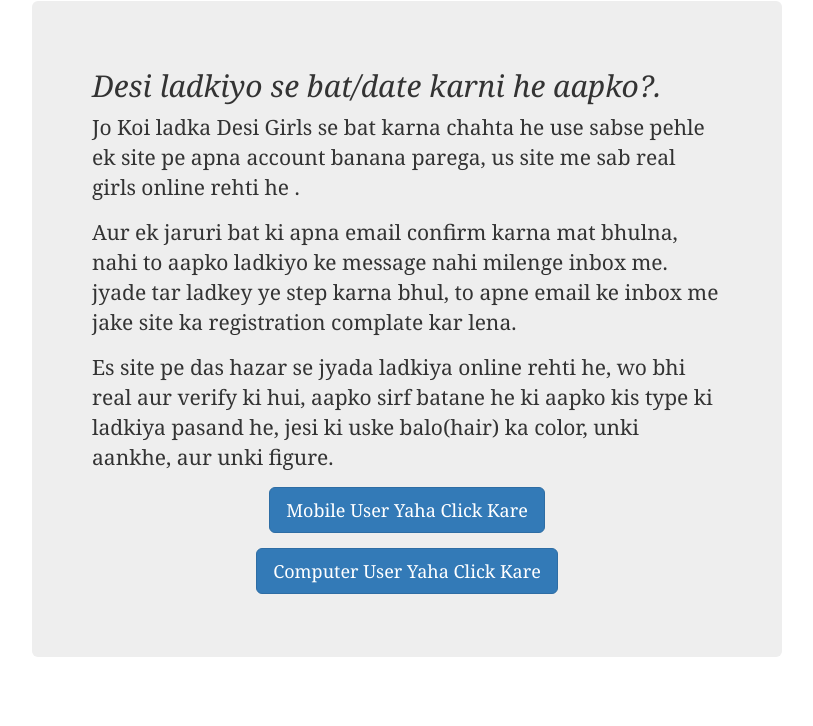
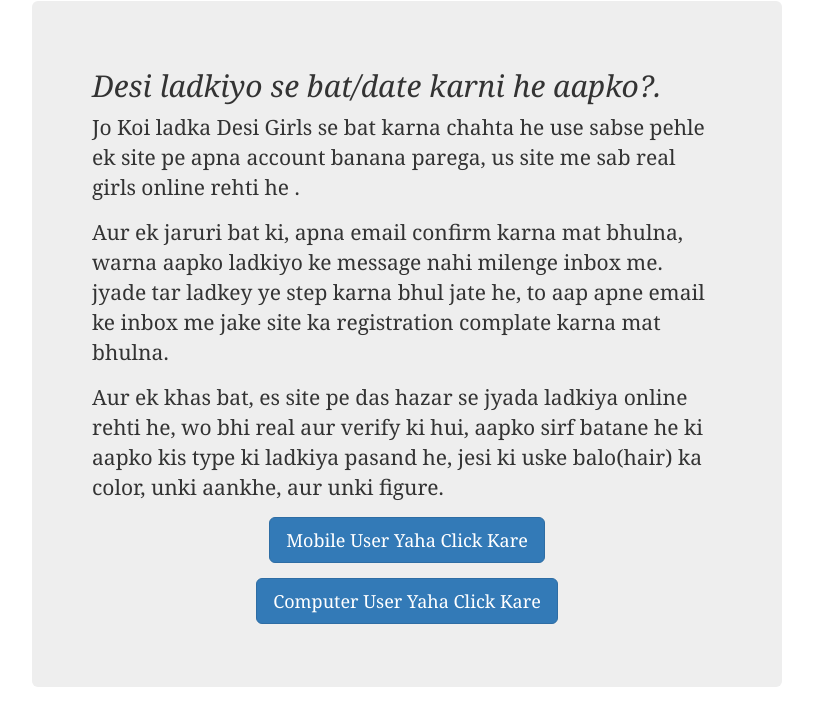
Before and after one commit to enyusu/enyusu.github.com, a Jekyll site: the page built from _posts/2015-02-10-dating-india.md, in a window 1280 px wide. Shown: the top 726 px of the page, without its empty margins (233-1046 px from the left). Built offline with Jekyll 4.4.1, drawn with Linux system fonts in a browser that asks for light colours; nearby versions of some CDN libraries.

Commit message:
Update 2015-02-10-dating-india.md

```diff
--- a/_posts/2015-02-10-dating-india.md
+++ b/_posts/2015-02-10-dating-india.md
@@ -7,8 +7,8 @@ permalink: dating/india/
 <div class="jumbotron">
   <h2>Desi ladkiyo se bat/date karni he aapko?.</h2>
   <p> Jo Koi ladka Desi Girls se bat karna chahta he use sabse pehle ek site pe apna account banana parega, us site me sab real girls online rehti he . </p>
- <p>Aur ek jaruri bat ki apna email confirm karna mat bhulna, nahi to aapko ladkiyo ke message nahi milenge inbox me. jyade tar ladkey ye step karna bhul, to apne email ke inbox me jake site ka registration complate kar lena.</p>
- <p>Es site pe das hazar se jyada ladkiya online rehti he, wo bhi real aur verify ki hui, aapko sirf batane he ki aapko kis type ki ladkiya pasand he, jesi ki uske balo(hair) ka color, unki aankhe, aur unki figure. </p>
+ <p>Aur ek jaruri bat ki, apna email confirm karna mat bhulna, warna aapko ladkiyo ke message nahi milenge inbox me. jyade tar ladkey ye step karna bhul jate he, to aap apne email ke inbox me jake site ka registration complate karna mat bhulna.</p>
+ <p>Aur ek khas bat, es site pe das hazar se jyada ladkiya online rehti he, wo bhi real aur verify ki hui, aapko sirf batane he ki aapko kis type ki ladkiya pasand he, jesi ki uske balo(hair) ka color, unki aankhe, aur unki figure. </p>
   <center>
   <p><a class="btn btn-primary btn-lg" href="http://mmtrkpy.com/mt/x2741394e4v233t224q2u234/" role="button"> Mobile User Yaha Click Kare </a></p>
   <p><a class="btn btn-primary btn-lg" href="http://mmtrkpy.com/mt/w2a4z27484s233t224q2u234/" role="button"> Computer User Yaha Click Kare </a></p>
```
